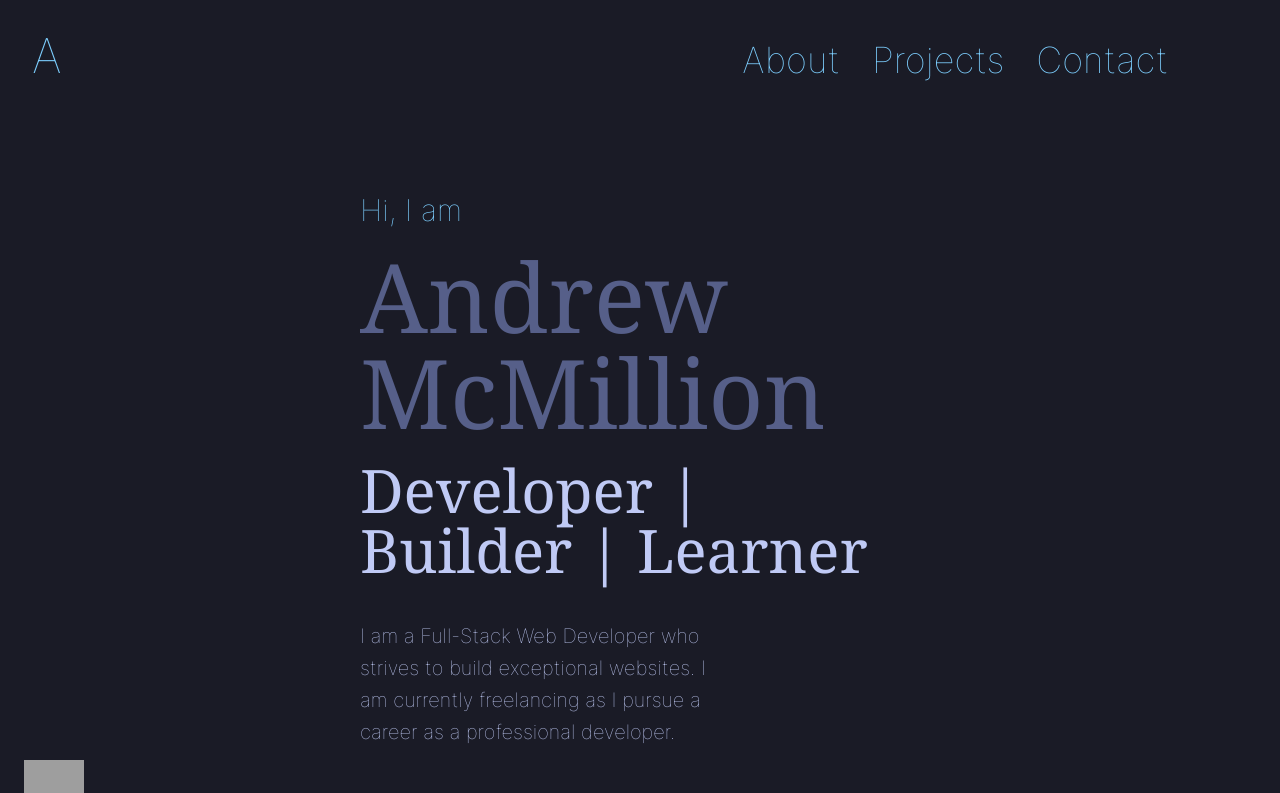
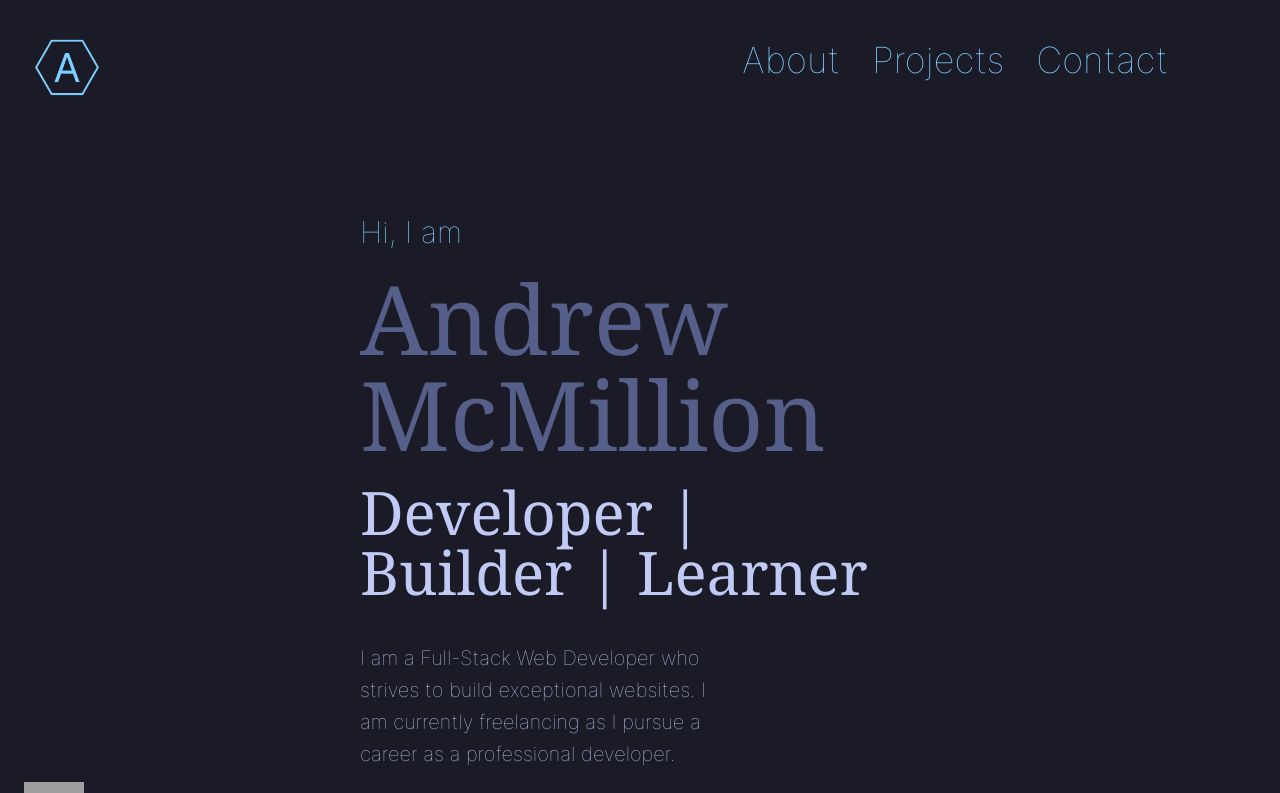
Before and after one commit to amcmillion3/portfolio, a React (Create React App) app: page / in a window 1280 px wide. Shown: the top 793 px of the page. Built offline with nearby package versions, Linux system fonts and the light colour scheme; grey boxes are pictures that could not be loaded.

Commit message:
Add image for personal icon

```diff
--- a/src/Components/Nav/nav.js
+++ b/src/Components/Nav/nav.js
@@ -1,6 +1,12 @@
 import React from "react";
 import { useState } from "react";
 import { Link } from "react-router-dom";
+
+function importAll(r) {
+  return r.keys().map(r);
+}
+
+const icons = importAll(require.context('../../assets/icons', false, /\.(png|jpe?g|svg)$/));
 
 function Nav() {
 
@@ -9,7 +15,9 @@ function Nav() {
     return (
         <div className="flex justify-between lg:m-4 lg:text-xl text-tokyo-cyan">
           <Link to={`/`}>
-            <div className="text-5xl m-4">A</div>
+            <div className="text-5xl m-4">
+              <img src={`${icons[0]}`} alt="personal-icon" width={70}></img>
+            </div>
           </Link>
           <nav>
             <section className="flex mr-8 mt-6 lg:hidden">
```
Also changed, not shown: src/assets/icons/portfolio-icon.png (added).
